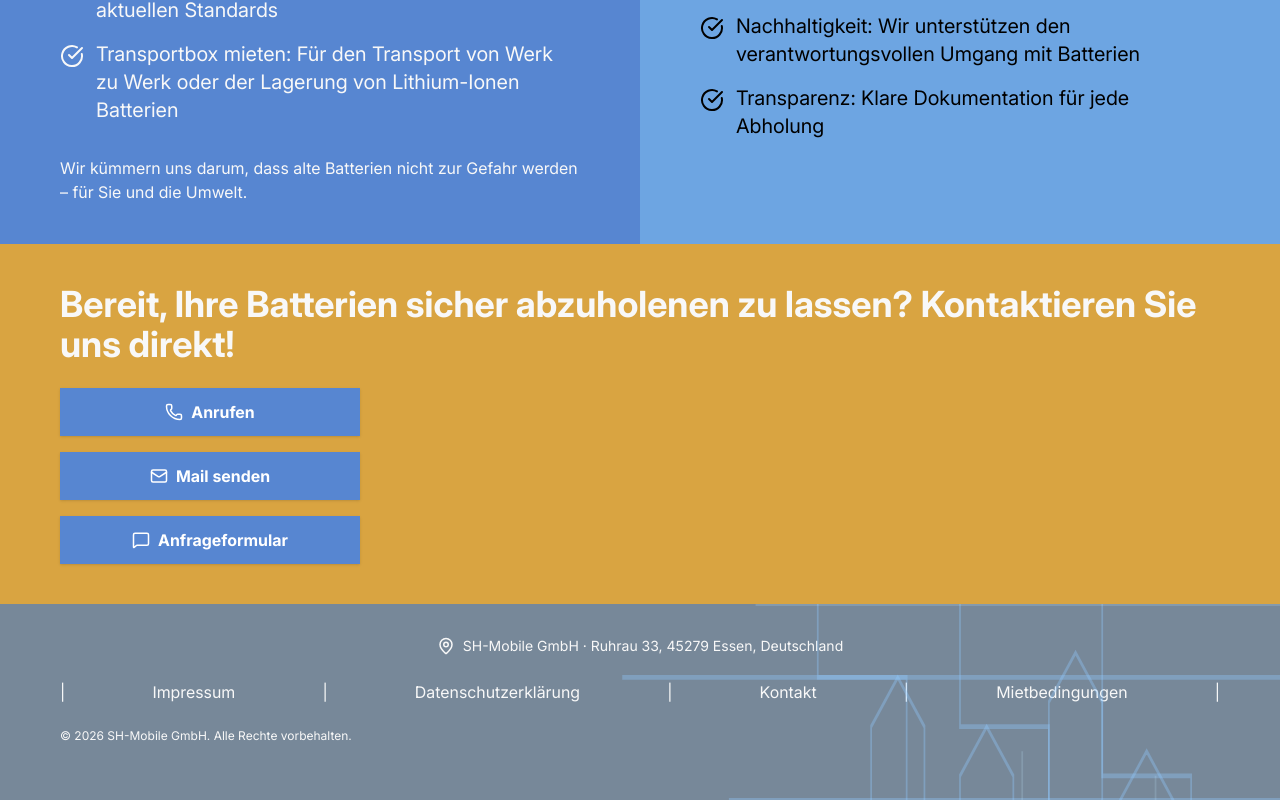
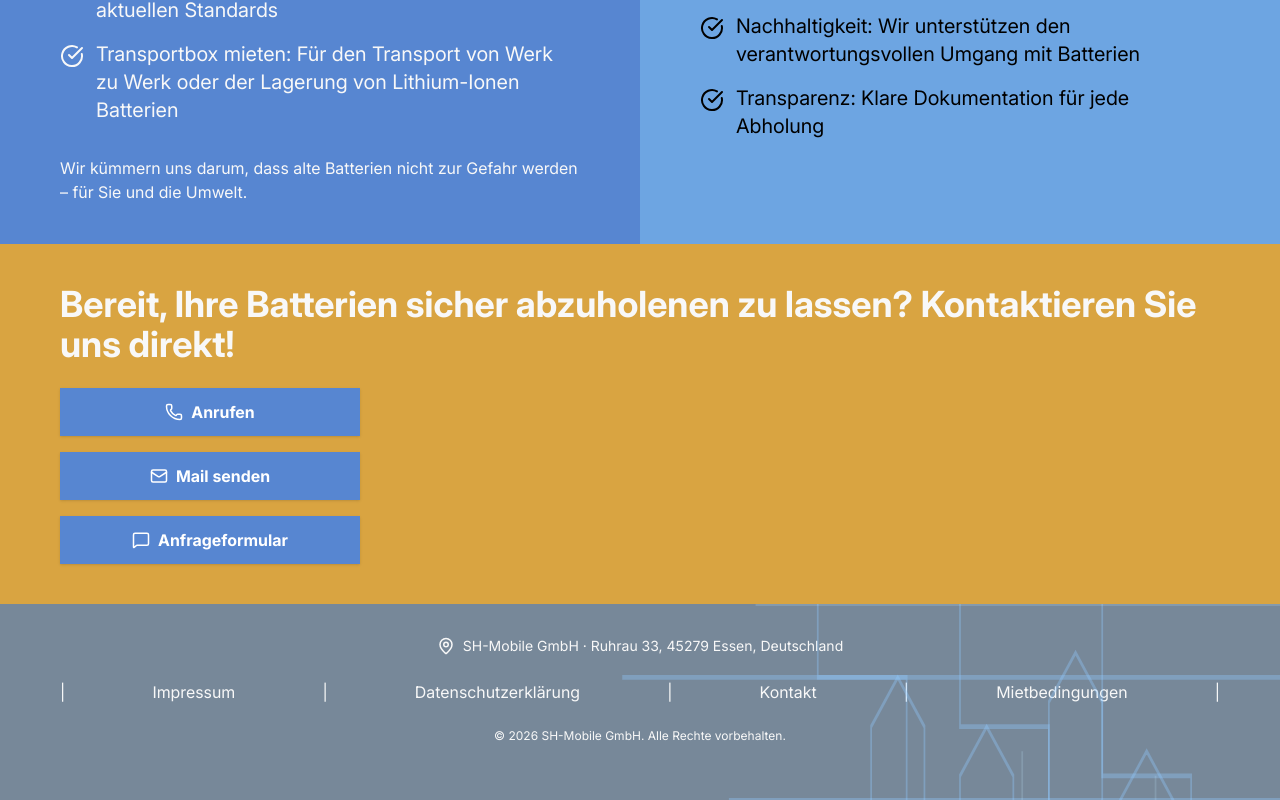
Before and after one commit to janonym2/sh-batterie, a Next.js app: page / in a window 1280 px wide. Shown: the part 1024-1824 px from the top of the page. Built offline with nearby package versions, Linux system fonts and the light colour scheme.

Commit message:
footer desktop text centred

```diff
--- a/components/Footer.tsx
+++ b/components/Footer.tsx
@@ -52,7 +52,7 @@ export default function Footer() {
           </li>
           <span className="hidden md:inline">|</span>
         </ul>
-        <p className="my-6 text-xs">&copy; 2026 SH-Mobile GmbH. Alle Rechte vorbehalten.</p>
+        <p className="my-6 text-xs md:text-center">&copy; 2026 SH-Mobile GmbH. Alle Rechte vorbehalten.</p>
 
       </div>
     </footer>
```
